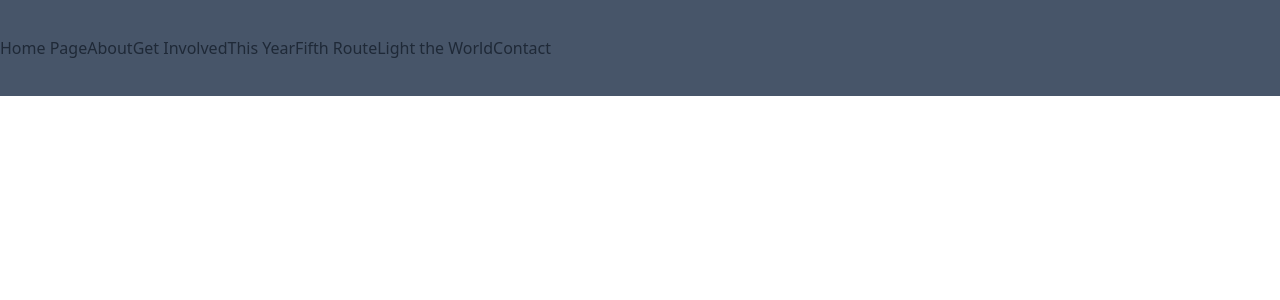
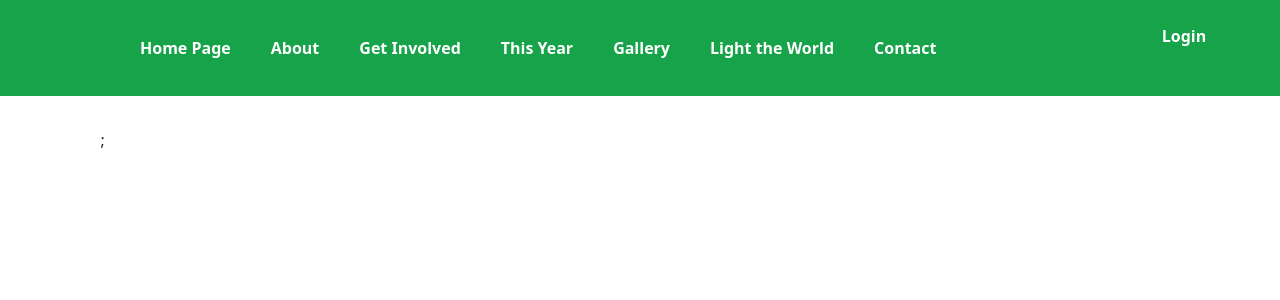
Before and after one commit to adaoj7/natsite-refactor, a React (Vite) app: page /getInvolved in a window 1280 px wide. Shown: the top 300 px of the page. Built offline with nearby package versions, Linux system fonts and the light colour scheme.

Commit message:
setup get-involved page

```diff
--- a/index.html
+++ b/index.html
@@ -2,7 +2,6 @@
 <html lang="en">
   <head>
     <meta charset="UTF-8" />
-    <link rel="icon" type="image/svg+xml" href="/vite.svg" />
     <meta name="viewport" content="width=device-width, initial-scale=1.0" />
     <link href="./dist/output.css" rel="stylesheet" />
     <title>Vite + React + TS</title>
--- a/src/components/Navbar.tsx
+++ b/src/components/Navbar.tsx
@@ -1,7 +1,9 @@
 // recieves an array of routes and renders a navbar with links to each route
 
-import { NavLink } from "react-router-dom";
+import { NavLink, useLocation } from "react-router-dom";
 import { Menu, MenuItem, MenuButton, MenuItems } from "@headlessui/react";
+import useScrollPosition from "../hooks/useScrollPosition";
+import clsx from "clsx";
 
 type NavbarProps = {
   routes: Array<string> | Array<Array<string>>;
@@ -9,6 +11,20 @@ type NavbarProps = {
 type MenuItem = Array<string>;
 
 export default function Navbar({ routes }: NavbarProps) {
+  const location = useLocation();
+  const scrollPosition = useScrollPosition();
+  const isScrolled = scrollPosition > 0;
+
+  function scrollStyling(location: any) {
+    if (location.pathname === "/") {
+      if (isScrolled) {
+        return "justify-between bg-green-600";
+      }
+      return "bg-transparent";
+    }
+    return "justify-between bg-green-600";
+  }
+
   const allRoutes = routes.map((route) => {
     if (route[0] === "menu") {
       const menuName = route[1];
@@ -21,18 +37,56 @@ export default function Navbar({ routes }: NavbarProps) {
         );
       });
 
+      if (location.pathname === "/") {
+        return (
+          <NavLink
+            to={menuName[0]}
+            className={({ isActive }) =>
+              isActive
+                ? "flex align-middle p-4 rounded-3xl whitespace-nowrap"
+                : "text-white flex align-middle p-4 hover:underline whitespace-nowrap"
+            }
+          >
+            {menuName[1]}
+          </NavLink>
+        );
+      }
       return (
-        <Menu as="div" key={route[0]}>
-          <MenuButton as="a" href={menuName[0]}>
+        <Menu
+          as="div"
+          key={route[0]}
+          className={"relative inline-block text-left"}
+        >
+          <MenuButton
+            as="a"
+            className={
+              "text-white flex align-middle p-4 hover:underline whitespace-nowrap "
+            }
+            href={menuName[0]}
+          >
             {menuName[1]}
           </MenuButton>
-          <MenuItems className={"flex flex-col"}>{menuReturn}</MenuItems>
+          <MenuItems
+            className={
+              "absolute right-0 mt-8 w-32 origin-top-right rounded-xl ring-opacity-50 focus:outline-none"
+            }
+          >
+            {menuReturn}
+          </MenuItems>
         </Menu>
       );
     }
     return (
       <>
-        <NavLink to={route[0]} key={route[0]}>
+        <NavLink
+          to={route[0]}
+          className={({ isActive }) => {
+            if (isActive) {
+              return "flex align-middle p-4 rounded-3xl whitespace-nowrap underline";
+            }
+            return "text-white flex align-middle p-4 hover:underline whitespace-nowrap";
+          }}
+        >
           {route[1]}
         </NavLink>
       </>
@@ -41,8 +95,18 @@ export default function Navbar({ routes }: NavbarProps) {
 
   return (
     <div>
-      <header className="sticky z-10 flex flex-row w-full h-24 bg-slate-600 items-center">
-        <nav className="flex flex-row fixed">{allRoutes}</nav>
+      <header className="sticky z-10 flex flex-row w-full">
+        <nav
+          className={clsx(
+            scrollStyling(location),
+            "fixed flex justify-between w-screen font-bold text-white z--10 "
+          )}
+        >
+          <div className="flex ml-28 m-2 p-3 gap-2">{allRoutes}</div>
+          <div className="flex justify-center align-middle p-6 h-full w-24 rounded-full mr-12 ml-6">
+            Login
+          </div>
+        </nav>
       </header>
     </div>
   );
--- a/src/routes/root.tsx
+++ b/src/data/routes.tsx
@@ -1,7 +1,4 @@
-import { Outlet } from "react-router-dom";
-import Navbar from "../components/Navbar";
-
-const routes = [
+export const routes = [
   ["/", "Home Page"],
   ["/about", "About"],
   [
@@ -15,16 +12,7 @@ const routes = [
     ],
   ],
   ["/thisYear", "This Year"],
-  ["/gallery", "Fifth Route"],
+  ["/gallery", "Gallery"],
   ["/lightTheWorld", "Light the World"],
   ["/contact", "Contact"],
 ];
-
-export default function Root() {
-  return (
-    <div id="navbar">
-      <Navbar routes={routes} />
-      <Outlet />
-    </div>
-  );
-}
--- a/src/main.tsx
+++ b/src/main.tsx
@@ -2,7 +2,7 @@ import React from "react";
 import ReactDOM from "react-dom/client";
 import { createBrowserRouter, RouterProvider } from "react-router-dom";
 // import App from "./App.tsx";
-import Root from "./routes/root.tsx";
+import Root from "./root.tsx";
 import Home from "./routes/home.tsx";
 import About from "./routes/about.tsx";
 import Setup from "./routes/get-involved-routes/setup.tsx";
@@ -15,10 +15,10 @@ import LightTheWorld from "./routes/light-the-world.tsx";
 import Contact from "./routes/contact.tsx";
 import ErrorPage from "./error-page.tsx";
 import "./index.css";
+import GetInvolved from "./routes/get-involved.tsx";
 
 const router = createBrowserRouter([
   {
-    path: "/",
     element: <Root />,
     errorElement: <ErrorPage />,
     children: [
@@ -32,6 +32,7 @@ const router = createBrowserRouter([
       },
       {
         path: "/getInvolved",
+        element: <GetInvolved />,
         children: [
           {
             path: "/getInvolved/setup",
--- /dev/null
+++ b/src/root.tsx
@@ -0,0 +1,12 @@
+import { Outlet } from "react-router-dom";
+import Navbar from "./components/Navbar";
+import { routes } from "./data/routes";
+
+export default function Root() {
+  return (
+    <div id="navbar">
+      <Navbar routes={routes} />
+      <Outlet />
+    </div>
+  );
+}
--- a/src/routes/get-involved.tsx
+++ b/src/routes/get-involved.tsx
@@ -1,11 +1,41 @@
 import React from "react";
 import Spacer from "../components/Spacer";
+import { routes } from "../data/routes";
+import { NavLink, Outlet } from "react-router-dom";
+import Flex from "../components/Flex";
+import clsx from "clsx";
 
 export default function GetInvolved() {
+  const getInvolved = routes.filter((route) => {
+    if (route[0] === "menu") {
+      return route[2];
+    }
+  });
+  const getInvolvedRoutes = getInvolved[0][2].map((route) => {
+    return (
+      <>
+        <NavLink
+          to={route[0]}
+          className={({ isActive }) =>
+            clsx(
+              "text-white flex align-middle p-4 whitespace-nowrap",
+              isActive ? "underline" : "hover:underline"
+            )
+          }
+        >
+          {route[1]}
+        </NavLink>
+      </>
+    );
+  });
+
   return (
     <>
       <Spacer />
-      <div>get-involved</div>;
+      <Flex>
+        <div className="flex flex-col">{getInvolvedRoutes}</div>;
+        <Outlet />
+      </Flex>
     </>
   );
 }
```
